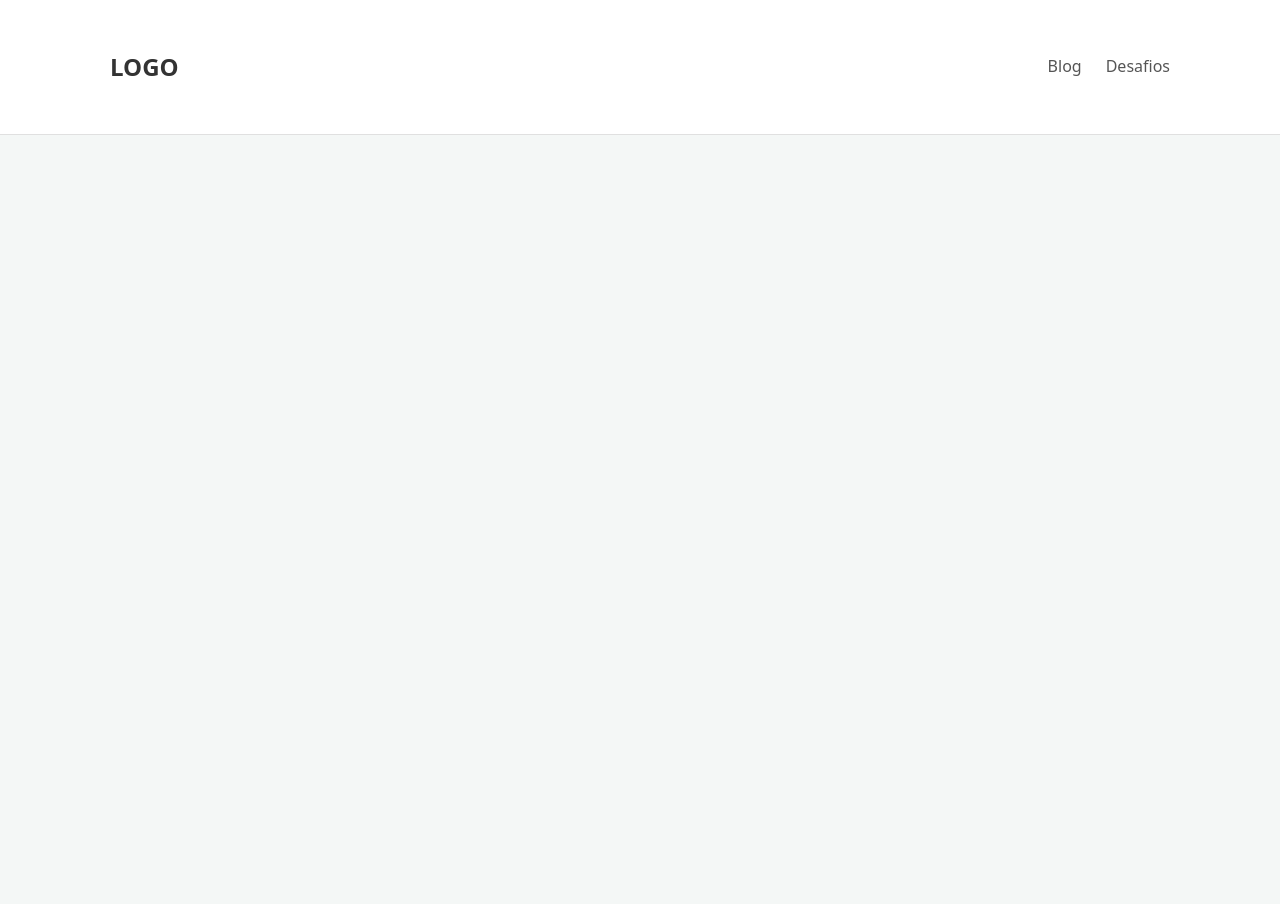
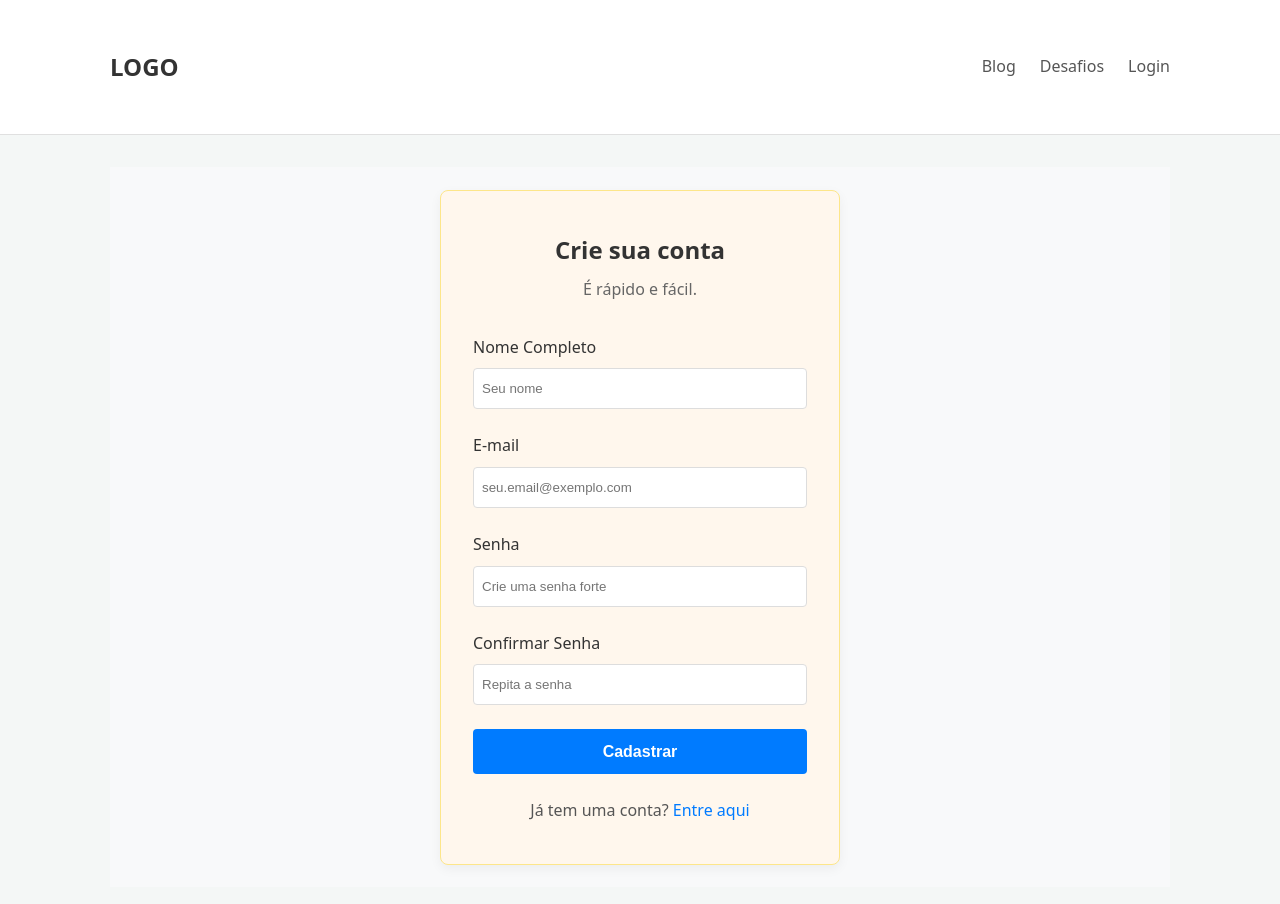
Before and after one commit to ErickEstavarenco/cyber-tech-, a React (Vite) app: page /cadastro in a window 1280 px wide. Before the commit this address had no page. Shown: the top 904 px of the page. Before the commit the page ends 800 px from the top, so only its background shows below. Built offline with nearby package versions, Linux system fonts and the light colour scheme.

Commit message:
Adicionado tela de login e cadastro

```diff
--- a/index.html
+++ b/index.html
@@ -2,7 +2,7 @@
 <html lang="en">
   <head>
     <meta charset="UTF-8" />
-    <link rel="icon" type="image/svg+xml" href="/vite.svg" />
+    <link rel="icon" type="image/svg+xml" href="/public/favicon.svg" />
     <meta name="viewport" content="width=device-width, initial-scale=1.0" />
     <title>aprenda-programacao</title>
   </head>
--- a/src/App.jsx
+++ b/src/App.jsx
@@ -1,21 +1,25 @@
 import React from 'react';
 import { Routes, Route } from 'react-router-dom';
 
-// 1. Importe os componentes que acabamos de criar
+// 1. Importe os componentes
 import Header from './components/Header';
-import Home from './pages/Home';
-// import Footer from './components/Footer'; // (Ainda não criamos)
+import Home from './pages/Home/Home';
+import Login from './pages/Login/Login';
+import Cadastro from './pages/Cadastro/Cadastro'; // <-- ADICIONE ESTA LINHA
+
+// import Footer from './components/Footer';
 
 function App() {
   return (
     <div className="app-container">
-      {/* 2. Adicione o Header */}
       <Header />
 
       <main className="container">
         <Routes>
-          {/* 3. Mude a rota principal para usar o componente Home */}
+          {/* Rotas principais */}
           <Route path="/" element={<Home />} />
+          <Route path="/login" element={<Login />} />
+          <Route path="/cadastro" element={<Cadastro />} /> {/* <-- ADICIONE ESTA LINHA */}
 
           {/* Rotas de placeholder para o menu funcionar */}
           <Route path="/blog" element={<h1>Página do Blog</h1>} />
--- a/src/components/Header.jsx
+++ b/src/components/Header.jsx
@@ -12,6 +12,7 @@ function Header() {
                 <nav className="main-nav">
                     <Link to="/blog">Blog</Link>
                     <Link to="/desafios">Desafios</Link>
+                    <Link to="/login">Login</Link>
                 </nav>
             </div>
         </header>
--- /dev/null
+++ b/src/pages/Cadastro/Cadastro.jsx
@@ -0,0 +1,100 @@
+// src/pages/Cadastro/Cadastro.jsx
+
+import React, { useState } from 'react';
+import { Link } from 'react-router-dom';
+import '../Login/Login.css'; // <-- IMPORTANTE: Reutilizando o CSS do Login
+
+const Cadastro = () => {
+  // Estados para guardar os valores dos inputs
+  const [nome, setNome] = useState('');
+  const [email, setEmail] = useState('');
+  const [password, setPassword] = useState('');
+  const [confirmPassword, setConfirmPassword] = useState('');
+
+  // Função chamada ao enviar o formulário
+  const handleSubmit = (e) => {
+    e.preventDefault(); // Impede o recarregamento da página
+
+    // Lógica de validação simples (apenas visual por enquanto)
+    if (password !== confirmPassword) {
+      alert("As senhas não conferem!"); // Usamos 'alert' por simplicidade
+      return;
+    }
+
+    console.log('Tentativa de cadastro com:', { nome, email, password });
+    // Futuramente, a lógica do Firebase virá aqui
+  };
+
+  return (
+    // Reutilizamos as classes do Login para manter o padrão
+    <div className="login-container">
+      <div className="login-card">
+        <h2>Crie sua conta</h2>
+        <p className="login-subtitle">É rápido e fácil.</p>
+
+        <form onSubmit={handleSubmit}>
+
+          <div className="form-group">
+            <label htmlFor="nome">Nome Completo</label>
+            <input
+              type="text"
+              id="nome"
+              value={nome}
+              onChange={(e) => setNome(e.target.value)}
+              placeholder="Seu nome"
+              required
+            />
+          </div>
+
+          <div className="form-group">
+            <label htmlFor="email">E-mail</label>
+            <input
+              type="email"
+              id="email"
+              value={email}
+              onChange={(e) => setEmail(e.target.value)}
+              placeholder="seu.email@exemplo.com"
+              required
+            />
+          </div>
+
+          <div className="form-group">
+            <label htmlFor="password">Senha</label>
+            <input
+              type="password"
+              id="password"
+              value={password}
+              onChange={(e) => setPassword(e.target.value)}
+              placeholder="Crie uma senha forte"
+              required
+            />
+          </div>
+
+          <div className="form-group">
+            <label htmlFor="confirmPassword">Confirmar Senha</label>
+            <input
+              type="password"
+              id="confirmPassword"
+              value={confirmPassword}
+              onChange={(e) => setConfirmPassword(e.target.value)}
+              placeholder="Repita a senha"
+              required
+            />
+          </div>
+
+          <button type="submit" className="login-button">
+            Cadastrar
+          </button>
+
+        </form>
+
+        <div className="switch-auth">
+          <p>Já tem uma conta? <Link to="/login">Entre aqui</Link></p>
+        </div>
+
+      </div>
+    </div>
+  );
+};
+
+export default Cadastro;
--- a/src/pages/Home/Home.css
+++ b/src/pages/Home/Home.css
@@ -101,8 +101,8 @@
 
 /* Cores dos Cards de Desafio (do JSON) */
 .challenge-card.blue {
-    background-color: #e0f2fe;
-    border-color: #bae6fd;
+    background-color: #fffbeb;
+    border-color: #fde68a;
 }
 
 .challenge-card.orange {
--- a/src/pages/Login/Login.css
+++ b/src/pages/Login/Login.css
@@ -0,0 +1,109 @@
+/* src/pages/Login/Login.css */
+
+.login-container {
+    display: flex;
+    align-items: center;
+    justify-content: center;
+    min-height: 90vh; /* Ocupa quase a tela toda, centralizando */
+    background-color: #f8f9fa; /* Um cinza bem claro, como na Home */
+  }
+
+  .login-card {
+    background: #fff7ed;
+    border: 1px solid #fde68a;
+    padding: 2.5rem 2rem;
+    border-radius: 8px; /* Bordas arredondadas como os cards da Home */
+    box-shadow: 0 4px 12px rgba(0, 0, 0, 0.05); /* Sombra suave */
+    width: 100%;
+    max-width: 400px;
+    text-align: left;
+  }
+
+  .login-card h2 {
+    text-align: center;
+    margin-bottom: 0.5rem;
+    font-weight: 600;
+  }
+
+  .login-subtitle {
+    text-align: center;
+    color: #666;
+    margin-bottom: 2rem;
+  }
+
+  /* Estilo dos campos do formulário */
+  .form-group {
+    margin-bottom: 1.5rem;
+  }
+
+  .form-group label {
+    display: block;
+    margin-bottom: 0.5rem;
+    font-weight: 500;
+    color: #333;
+  }
+
+  .form-group input {
+    width: 100%;
+    padding: 0.75rem 0.5rem;
+    border: 1px solid #ddd;
+    border-radius: 4px;
+    box-sizing: border-box; /* Garante que o padding não quebre o layout */
+    transition: all 0.2s;
+  }
+
+  /* Interatividade do Input */
+  .form-group input:focus {
+    border-color: #007bff; /* Assumindo um azul como cor primária */
+    box-shadow: 0 0 0 3px rgba(0, 123, 255, 0.15);
+    outline: none;
+  }
+
+  /* Botão de Login */
+  .login-button {
+    width: 100%;
+    padding: 0.85rem;
+    border: none;
+    border-radius: 4px;
+    background-color: #007bff; /* Cor primária */
+    color: white;
+    font-size: 1rem;
+    font-weight: 600;
+    cursor: pointer;
+    transition: background-color 0.2s;
+  }
+
+  .login-button:hover {
+    background-color: #0056b3; /* Cor mais escura no hover */
+  }
+
+  /* Botão desabilitado (enquanto carrega) */
+  .login-button:disabled {
+    background-color: #ccc;
+    cursor: not-allowed;
+  }
+
+  /* Mensagem de erro */
+  .error-message {
+    color: #dc3545; /* Vermelho para erro */
+    text-align: center;
+    margin-bottom: 1rem;
+    font-size: 0.9rem;
+  }
+
+  /* Link para cadastro */
+  .switch-auth {
+    text-align: center;
+    margin-top: 1.5rem;
+    color: #555;
+  }
+
+  .switch-auth a {
+    color: #007bff; /* Cor primária */
+    text-decoration: none;
+    font-weight: 500;
+  }
+
+  .switch-auth a:hover {
+    text-decoration: underline;
+  }
--- a/src/pages/Login/Login.jsx
+++ b/src/pages/Login/Login.jsx
@@ -0,0 +1,71 @@
+// src/pages/Login/Login.jsx
+
+import React, { useState } from 'react';
+import { Link } from 'react-router-dom'; // Mantemos o Link para o cadastro
+import './Login.css'; // O CSS continua o mesmo
+
+const Login = () => {
+  // Estados para guardar os valores dos inputs
+  const [email, setEmail] = useState('');
+  const [password, setPassword] = useState('');
+
+  // Função chamada ao enviar o formulário (agora só impede o refresh)
+  const handleSubmit = (e) => {
+    e.preventDefault(); // Impede o recarregamento da página
+    console.log('Tentativa de login com:', { email, password });
+    // Futuramente, a lógica do Firebase virá aqui
+  };
+
+  return (
+    <div className="login-container">
+      <div className="login-card">
+        <h2>Acesse sua conta</h2>
+        <p className="login-subtitle">Bem-vindo de volta! Insira seus dados.</p>
+
+        <form onSubmit={handleSubmit}>
+
+          <div className="form-group">
+            <label htmlFor="email">E-mail</label>
+            <input
+              type="email"
+              id="email"
+              value={email}
+              onChange={(e) => setEmail(e.target.value)}
+              placeholder="seu.email@exemplo.com"
+              required
+            />
+          </div>
+
+          <div className="form-group">
+            <label htmlFor="password">Senha</label>
+            <input
+              type="password"
+              id="password"
+              value={password}
+              onChange={(e) => setPassword(e.target.value)}
+              placeholder="Sua senha"
+              required
+            />
+          </div>
+
+          {/* O espaço para a mensagem de erro pode ficar aqui,
+              ou pode ser removido por enquanto.
+              <p className="error-message">Mensagem de erro</p>
+          */}
+
+          <button type="submit" className="login-button">
+            Entrar
+          </button>
+
+        </form>
+
+        <div className="switch-auth">
+          <p>Não tem uma conta? <Link to="/cadastro">Cadastre-se</Link></p>
+        </div>
+
+      </div>
+    </div>
+  );
+};
+
+export default Login;
```
Also changed, not shown: public/favicon.svg (added), src/pages/Cadastro/Cadastro.css (added).
